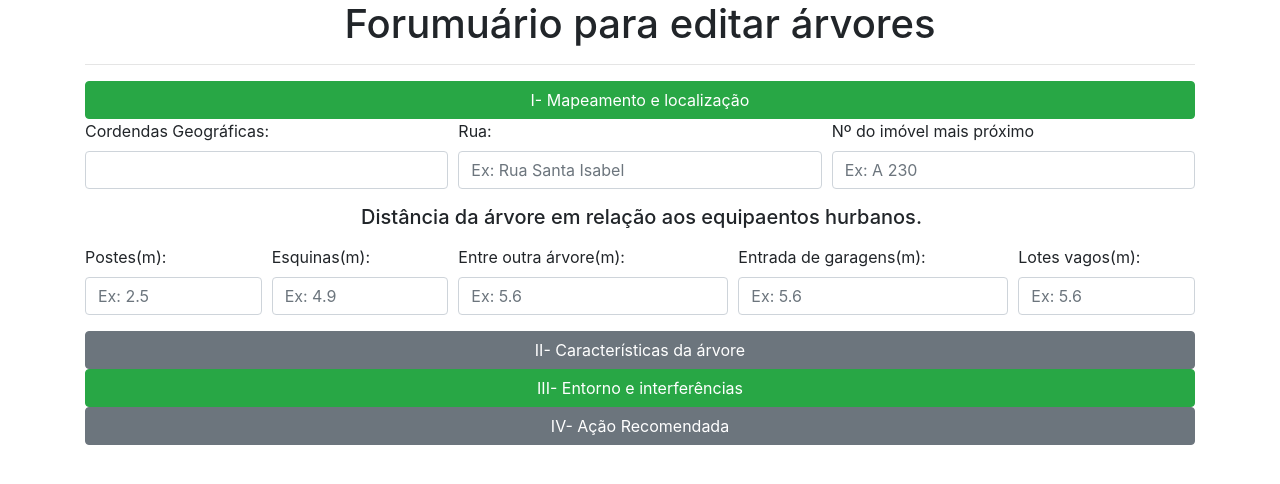
After one commit to brenovambaster/Projeto-TreeManager, a PHP site: page /user/verArvore.php?id=2 in a window 1280 px wide, after a click on "I- Mapeamento e localização". The commit adds this page. Shown: the top 484 px of the page. Run offline with PHP 8.4, Linux system fonts and the light colour scheme; a user stored in the database is signed in; data comes from the database, SQL or seed files in the repository.

Commit message:
upgrade 02/05/2020

```diff
--- a/00 - BD/bd_conexao.php
+++ b/00 - BD/bd_conexao.php
@@ -4,10 +4,14 @@ require_once('bd_config.php');    // Fornece as informações de conexão
 // Função de conexão com o banco
 function conectarBanco($local, $usuario, $senha, $banco)
 {
-  $conexao = new mysqli();  // Objeto da classe de conexão mysqli
-  $conexao->connect($local, $usuario, $senha, $banco);  // Conexão com o BD
-  $conexao->set_charset("utf8");  // Permitir a codificação UTF8
-  return $conexao;
+  try {
+    $conexao = new mysqli();  // Objeto da classe de conexão mysqli
+    $conexao->connect($local, $usuario, $senha, $banco);  // Conexão com o BD
+    $conexao->set_charset("utf8");  // Permitir a codificação UTF8
+    return $conexao;
+  } catch (Exception $e) {
+    echo "Nao foi possível se conectar ao banco" . $e->getMessage();
+  }
 }
 
 // Funções de Encerrar a conexão
--- a/adm/alterar_usuario.php
+++ b/adm/alterar_usuario.php
@@ -6,14 +6,14 @@ include('seguranca.php');
 $fone = $_POST['telefone_cad'];
 $senha = $_POST['senha_cad'];
 $email = $_POST['email'];
- $id= $_GET['id'];
+$id = $_GET['id'];
 $sql = "UPDATE usuario SET nome ='$nome', senha='$senha', fone='$fone', email='$email' Where idUsuario=$id";
 $resultado = $con->query($sql);
 
- if ($con->query($sql) === TRUE){
+if ($con->query($sql) === TRUE) {
 
     header("Location: CadastroUso.php?alterado");
- }else{
+} else {
     header("Location: CadastroUso.php?erroAlterar");
 }
 
--- a/css/detalhes_solicitacao.css
+++ b/css/detalhes_solicitacao.css
@@ -14,6 +14,5 @@
 
 .topo {
     margin-top: 0px;
-    color: white;
     background-color: #3b3e42!important;
 }
--- a/js/modal_excluir.js
+++ b/js/modal_excluir.js
@@ -6,11 +6,11 @@ $(document).ready(function() {
                 '<div class="modal-dialog">' +
                 '<div class="modal-content">' +
                 '<div class="modal-header bg-danger text-white">' +
-                'EXCLUIR ITEM' +
+                'EXCLUIR ÁRVORE' +
                 '<button type="button" class="close" data-dismiss="modal" aria--label="Close">' +
                 '<span aria-hidden="true">&times;</span>' +
                 '</button></div>' +
-                '<div class="modal-body">Tem certeza de que deseja excluir o item selecionado?</div>' +
+                '<div class="modal-body">Tem certeza de que deseja excluir a árvore selecionada?</div>' +
                 '<div class="modal-footer">' +
                 '<button type="button" class="btn btn-success" data-dismiss="modal">Cancelar</button>' +
                 '<a class="btn btn-danger text-white" id="dataComfirmOK">Excliur</a></div></div></div></div>');
--- a/user/detalhes_solicitacao.php
+++ b/user/detalhes_solicitacao.php
@@ -21,9 +21,7 @@
     <div class="topo">
         <?php include('statusSession.php');   ?>
         <div class="menu">
-
             <h1 class="text-center">Detalhes da solicitação de serviço </h1>
-
         </div>
         <?php include("navbar.php") ?>
     </div>
--- /dev/null
+++ b/user/verArvore.php
@@ -0,0 +1,284 @@
+<?php
+include('seguranca.php');
+?>
+<!DOCTYPE HTML>
+
+<html>
+
+<head>
+	<title>Formulário de árvore</title>
+	<meta charset="utf-8">
+	<meta name="viewport" content="width=device-width, initial-scale=1, shrink-to-fit=no">
+	<link rel="stylesheet" href="https://stackpath.bootstrapcdn.com/bootstrap/4.3.1/css/bootstrap.min.css" integrity="sha384-ggOyR0iXCbMQv3Xipma34MD+dH/1fQ784/j6cY/iJTQUOhcWr7x9JvoRxT2MZw1T" crossorigin="anonymous">
+	<link rel="stylesheet" href="../css/bootstrap.min.css">
+	<link rel="stylesheet" href=" ../css/bootstrap.css">
+	<link rel="stylesheet" type="text/css" href="../css/formulario-estilo.css">
+	<?php
+	include('iconeSite.php'); // ícone do site
+	?>
+
+</head>
+
+<body>
+
+	<div class="container borda-baixo">
+		<?php
+		$retorno = situacaoEditar();
+
+		if ($retorno == 1) { ?>
+
+			<div class="box-body">
+				<form method="get" action="dados.php">
+					<div>
+						<h1 class="text-center">Forumuário para editar árvores</h1>
+						<hr>
+					</div>
+					<div class="fundo">
+						<div>
+							<a class="btn btn-success col-12" data-toggle="collapse" href="#Mapeamento-e-localização" role="button" aria-expanded="false" aria-controls="multiCollapseExample1">I- Mapeamento e localização</a>
+
+							<div class="collapse multi-collapse" id="Mapeamento-e-localização">
+								<div class="form-row">
+
+
+									<div class="form-group col-md-4 ">
+										<label for="cordGeo">Cordendas Geográficas:</label>
+										<input class="form-control" id="cordGeo" type="text" name="fone">
+									</div>
+									<div class="form-group col-md-4">
+										<label for="rua">Rua:</label>
+										<input class="form-control" id="rua" type="phone" name="rua" placeholder="Ex: Rua Santa Isabel">
+									</div>
+									<div class="form-group col-md-4">
+										<label for="numImovel"> Nº do imóvel mais próximo </label>
+										<input class=" form-control" type="text" id="numImovel" name="numImovel" placeholder="Ex: A 230">
+									</div>
+								</div>
+								<div class="form-row">
+
+									<legend>
+										<h5 class="text-center">Distância da árvore em relação aos equipaentos hurbanos.</h5>
+									</legend>
+									<div class="form-group col-md-2">
+										<label for="postes">Postes(m):</label>
+										<input type="text" name="postes" id="postes" class="form-control" placeholder="Ex: 2.5" aria-describedby="helpId">
+
+									</div>
+									<div class="form-group col-md-2">
+										<label for="esquinas:">Esquinas(m):</label>
+										<input type="text" class="form-control" id="esquinas" name="esquinas" placeholder="Ex: 4.9">
+									</div>
+									<div class=" form-group col-md-3 ">
+										<label for="entreOutrasArv"> Entre outra árvore(m):</label>
+										<input type="text" id="entreOutrasArv" class="form-control" name="distEntreArvore" placeholder="Ex: 5.6 ">
+									</div>
+									<div class=" form-group col-md-3 ">
+										<label for="garagens"> Entrada de garagens(m):</label>
+										<input type="text " id="garagens" class="form-control" name="entraGaragem" placeholder="Ex: 5.6 ">
+									</div>
+									<div class=" form-group col-md-2 ">
+										<label for="loteVago"> Lotes vagos(m):</label>
+										<input type="text" id="loteVago" class="form-control" name="loteVago" placeholder="Ex: 5.6 ">
+									</div>
+								</div>
+							</div>
+						</div>
+
+
+						<div>
+							<a class="btn btn-secondary  col-12" data-toggle="collapse" href="#Características-da-árvore" role="button" aria-expanded="false" aria-controls="multiCollapseExample1">II- Características da árvore</a>
+
+							<div class="collapse multi-collapse" id="Características-da-árvore">
+								<div class="form-row">
+
+									<legend> 1. Identificação</legend>
+									<div class="form-group col-md-3">
+										<label for="familia">Família:</label>
+										<input type="text" class="form-control" id="familia" name="familia" placeholder="Rutaceae" style="font-style:italic">
+									</div>
+									<div class="form-group col-md-3">
+										<label for="nomeCinetifico">Nome científico:</label>
+										<input type="text" class="form-control" id="nomeCinetifico" name="nomeCientifico" placeholder="Murraya paniculata" style="font-style:italic">
+									</div>
+									<div class="form-group col-md-3">
+										<label for="nomePopular">Nome popular:</label>
+										<input type="text" class="form-control" id="nomePopular" name="nomePopular" placeholder="Murta-de-cheiro" style="font-style:italic">
+									</div>
+								</div>
+								<div class="radios form-row ">
+									<div class=" form-radio col-md-3">
+										<label class="font-weight-bold">Origem:</label>
+										<label for="nativa">Nativa:</label>
+										<input class="form-radio-inline" id="nativa" type="radio" name="Origem" value="Nativa" checked>
+										<label for="exotica">Exótica:</label>
+										<input class="form-radio-inline" id="exotica" type="radio" name="Origem" value="Exótica">
+
+									</div><br>
+
+									<div class=" form-radio col-md-3">
+										<label class="font-weight-bold">Hábito:</label>
+										<label for="habitArvore">Árvore:</label>
+										<input class="form-radio-inline" id="habitArvore" type="radio" name="habito" value="Árvore" checked>
+										<label for="arbusto">Arbusto:</label>
+										<input class="form-radio-inline" id="arbusto" type="radio" name="habito" value="Arbusto">
+
+									</div>
+									<div class=" form-radio col-md-3">
+										<label class="font-weight-bold">Toxidez:</label>
+										<label for="toxiSim">Sim:</label>
+										<input class="form-radio-inline" id="toxiSim" type="radio" name="toxidez" value="Sim" checked>
+										<label for="toxiNao">Não:</label>
+										<input class="form-radio-inline" id="toxiNao" type="radio" name="toxidez" value="Não">
+
+									</div>
+								</div>
+								<div class="form-row ">
+									<legend>2. Porte da árvore</legend>
+									<div class="form-group col-md-3">
+										<label for="alturaArvor"> Altura da árvore(m):</label>
+										<input type="text" id="alturaArvor" class="form-control" name="altArvore" placeholder="2.10">
+
+									</div>
+									<div class="form-group col-md-3">
+										<label for="bifurcacao">Altura da 1º bifurcação(m):</label>
+										<input type="text" id="bifurcacao" class="form-control" name="bifurcacao" placeholder="1.15">
+									</div>
+
+								</div>
+								<div class="form-group">
+									<legend>3. Condição físico-sanitária</legend>
+									<div class="form-group col-md-10">
+										<h5>Avaliação da saúde da árvore:</h5>
+										<div class="form-check">
+											<input class="form-check-input" type="radio" name="avalCond" value="aval1" id="aval1">
+											<label class="form-check-label" for="aval1"> Árvore vigorosa, sem sinais de pragas, doenças ou danos</label><br>
+
+											<input class="form-check-input" type="radio" name="avalCond" value="aval2" id="aval2">
+											<label class="form-check-label" for="aval2"> Árvore com vigor médio, podendo apresentar pequenos danos físicos, problemas de pragas ou doenças</label><br>
+
+											<input class="form-check-input" type="radio" name="avalCond" value="aval3" id="aval3">
+											<label class="form-check-label" for="aval3"> Árvore em estágio de declínio e com severos danos de pragas, doenças ou físicos</label><br>
+
+											<input class="form-check-input" type="radio" name="avalCond" value="aval4" id="aval4">
+											<label class="form-check-label" for="aval4"> Árvore morta ou com morte iminente </label>
+										</div>
+									</div>
+
+									<legend>4. Condição do sitema radicular</legend>
+									<div class="form-group col-md-10">
+										<div>
+											<h5>Avaliação da possibilidade das raízes superficiais causarem danos:</b></p>
+											</h5>
+										</div>
+										<input type="radio" name="avalradicular" value="avalradicular1" checked> Raiz totalmente subterrânea.
+										<br>
+
+										<input type="radio" name="avalradicular" value="avalradicular2"> Raiz de forma superficial só na área de crescimento da árvore.<br>
+
+										<input type="radio" name="avalradicular" value="avalradicular3"> Raiz de forma supercial ultrapassando a área de crescimento da árvore e provocando danos.<br>
+									</div>
+								</div>
+							</div>
+						</div>
+
+						<div>
+							<a class="btn btn-success col-12" data-toggle="collapse" href="#Entorno-e-interferências" role="button" aria-expanded="false" aria-controls="multiCollapseExample1">III- Entorno e interferências</a>
+							<div class="collapse multi-collapse" id="Entorno-e-interferências">
+
+								<div class=" form-group form-row">
+
+									<div class="form-radio col-md-6 col-sm-3 ">
+										<b>Local de Plantio:</b>
+										<div class="custom-control custom-radio"><input type="radio" class="form-radio-inline" name="LocalPlantio" value="calcada" checked>Calçada</div>
+										<div class="custom-control custom-radio"><input type="radio" class="form-radio-inline" name="LocalPlantio" value="praca"> Praça</div>
+										<div class="custom-control custom-radio"> <input type="radio" class="form-radio-inline" name="LocalPlantio" value="ViaPublica"> Via Pública</div>
+										<div class="custom-control custom-radio"><input type="radio" class="form-radio-inline" name="LocalPlantio" value="Outro"> Outro</div>
+									</div>
+									<div class="form-group col-md-6">
+										<label for="largura"> Largura da calçada:</label>
+										<input type="text" class="form-control">
+									</div>
+
+								</div>
+								<div class="form-group form-row">
+									<div class="form-group  col-md-4 col-sm-3  borda-direita"> Conflitos: <br>
+										<div class="custom-control custom-radio"><input type="radio" name="Conflitos" value="redeDeEnergia"> Rede de energia</div>
+										<div class="custom-control custom-radio"><input type="radio" name="Conflitos" value="Construçoes"> Construções</div>
+										<div class="custom-control custom-radio"> <input type="radio" name="Conflitos" value="outraArvore"> Outra árvore</div>
+										<div class="custom-control custom-radio"><input type="radio" name="Conflitos" value="Sinalizacao"> Sinalização</div>
+										<div class="custom-control custom-radio"><input type="radio" name="Conflitos" value="Outro"> Outro<br><br></div>
+									</div>
+									<div class=" form-group col-md-4 col-sm-3 borda-direita "> Poda: <br>
+										<div class="custom-control custom-radio"><input type="radio" name="Poda" value="podaLeve"> Poda leve</div>
+										<div class="custom-control custom-radio"> <input type="radio" name="Poda" value="Construçoes"> Poda pesada</div>
+										<div class="custom-control custom-radio"><input type="radio" name="Poda" value="outraArvore"> Sem poda</div>
+
+									</div>
+									<div class=" form-group col-md-4 col-sm-3 borda-direita "> Pavimentação da calçada <br>
+										<div class="custom-control custom-radio"><input type="radio" name="Pavimentação" value="comPavimento"> Com pavimento</div>
+										<div class="custom-control custom-radio"><input type="radio" name="Pavimentação" value="Construçoes"> Sem pavimento</div>
+
+									</div>
+								</div>
+							</div>
+						</div>
+						<div>
+							<a class="btn btn-secondary col-12" data-toggle="collapse" href="#AcaoRecomendada" role="button" aria-expanded="false" aria-controls="multiCollapseExample1">IV- Ação Recomendada</a>
+							<div class="collapse multi-collapse" id="AcaoRecomendada">
+								<div class="custom-control custom-radio"><input type="radio" name="acaoRecomendada" value="podaLeve1" checked> Poda leve</div>
+								<div class="custom-control custom-radio"><input type="radio" name="acaoRecomendada" value="podaPesada1"> Poda pesada</div>
+								<div class="custom-control custom-radio"><input type="radio" name="acaoRecomendada" value="reparoDanos"> Reparo de danos</div>
+								<div class="custom-control custom-radio"><input type="radio" name="acaoRecomendada" value="substituicao"> Substituição</div>
+								<div class="custom-control custom-radio"><input type="radio" name="acaoRecomendada" value="outro1"> Outro<br><br></div>
+							</div>
+
+						</div>
+					</div>
+				</form>
+
+			</div>
+	</div>
+
+<?php
+		}
+?>
+
+
+
+
+<!--===========================================script=================================================	-->
+<script src="https://code.jquery.com/jquery-3.3.1.slim.min.js" integrity="sha384-q8i/X+965DzO0rT7abK41JStQIAqVgRVzpbzo5smXKp4YfRvH+8abtTE1Pi6jizo" crossorigin="anonymous"></script>
+<script src="https://cdnjs.cloudflare.com/ajax/libs/popper.js/1.14.7/umd/popper.min.js" integrity="sha384-UO2eT0CpHqdSJQ6hJty5KVphtPhzWj9WO1clHTMGa3JDZwrnQq4sF86dIHNDz0W1" crossorigin="anonymous"></script>
+<script src="https://stackpath.bootstrapcdn.com/bootstrap/4.3.1/js/bootstrap.min.js" integrity="sha384-JjSmVgyd0p3pXB1rRibZUAYoIIy6OrQ6VrjIEaFf/nJGzIxFDsf4x0xIM+B07jRM" crossorigin="anonymous"></script>
+</body>
+
+</html>
+
+<?php
+/* só pode editar uma árvore enquanto a situação dela for != de "cadastrado"; Se já estiver cadastrada,
+é necessário abrir uma solicatação para o adm editar.
+
+
+*/
+function situacaoEditar()
+{
+	require_once("../00 - BD/bd_conexao.php");
+	$id = $_GET['id'];
+	$sql = "SELECT Situacao FROM arvore where IdArvore =$id";
+	$resultado = $con->query($sql);
+	$infoResult = mysqli_fetch_object($resultado);
+
+	if (($infoResult->Situacao) == "cadastrada") {
+		echo " <h3> A operação nao pode ser realizada pois a árvore já foi validada pelo adm.
+		Para que possa editar as informações, solicite uma serviço de edição  para a árvore de ID=$id </h3>";
+		echo  '<a class="btn btn-primary" href="gerenciamento_arvores.php">Voltar</a>';
+		echo "<a class='btn btn-success ml-3' href='solicitar_servico.php?id=$id'>  Solicitar agora </a>";
+
+		return 0;
+	} else { // quando ela for pendente
+		return 1;
+	}
+	fecharConexao($con);
+}
+
+?>
```
Also changed, not shown: user/EditarPerfil.php (+5 -3 lines), user/cadastro_arvores.php (+4 -4 lines), user/editar_arvore.php (added, +98 -0 lines), user/formulario.php (+19 -17 lines), user/gerenciamento_arvores.php (+8 -7 lines), user/perfil.php (+22 -4 lines), user/pesquisa_arvore.php (+13 -5 lines), gerenciamento_arvores.php (line endings or trailing spaces). Lines whose indentation alone changed are shown as unchanged.
